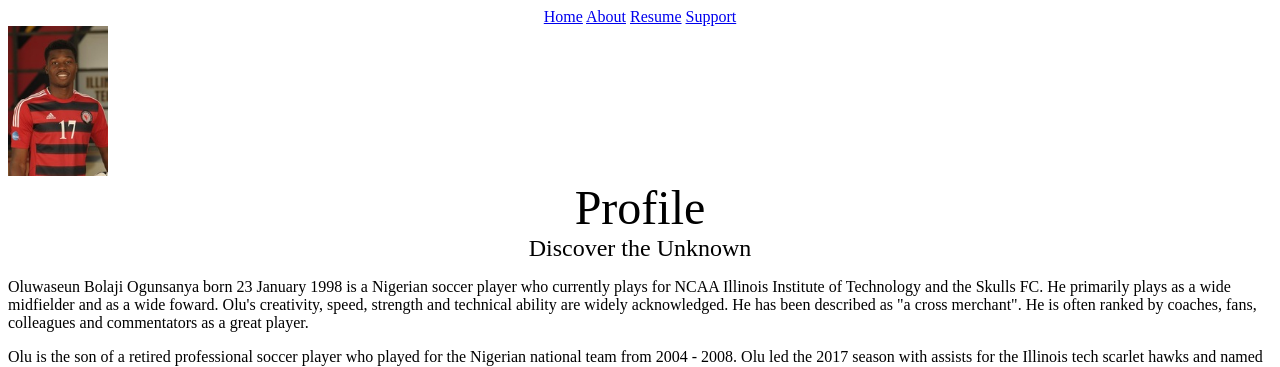
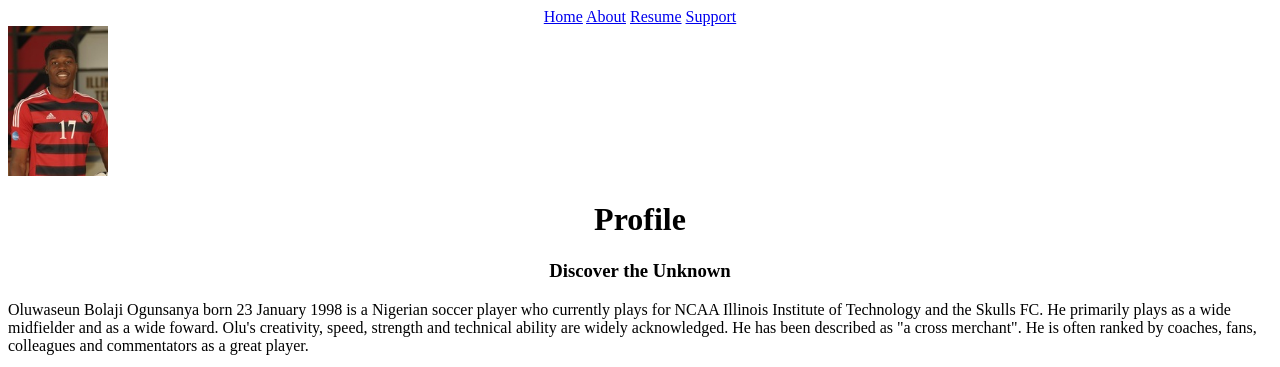
Before and after one commit to oogunsanya/FirstPro, a plain HTML site: page aboutme.html in a window 1280 px wide. Shown: the top 367 px of the page. Drawn offline with Linux system fonts and the light colour scheme.

Commit message:
Checking validator

```diff
--- a/aboutme.html
+++ b/aboutme.html
@@ -15,11 +15,9 @@
 		</nav>
 	<img src="Seun.jpg" alt="My picture" width = "100" height="150"/>
 	<center>
-		<font size="21">Profile</font>
-	</center>
+		<h1><strong>Profile</strong></h1>
 
-	<center>
-		<font size="5">Discover the Unknown</font>
+		<h3>Discover the Unknown</h3>
 	</center>
 
 		<p><bold>Oluwaseun Bolaji Ogunsanya</bold> born 23 January 1998 is a Nigerian soccer player who currently plays for NCAA Illinois Institute of Technology and the Skulls FC. He primarily plays as a wide midfielder and as a wide foward. Olu's creativity, speed, strength and technical ability are widely acknowledged. He has been described as "a cross merchant". He is often ranked by coaches, fans, colleagues and commentators as a great player.
```
